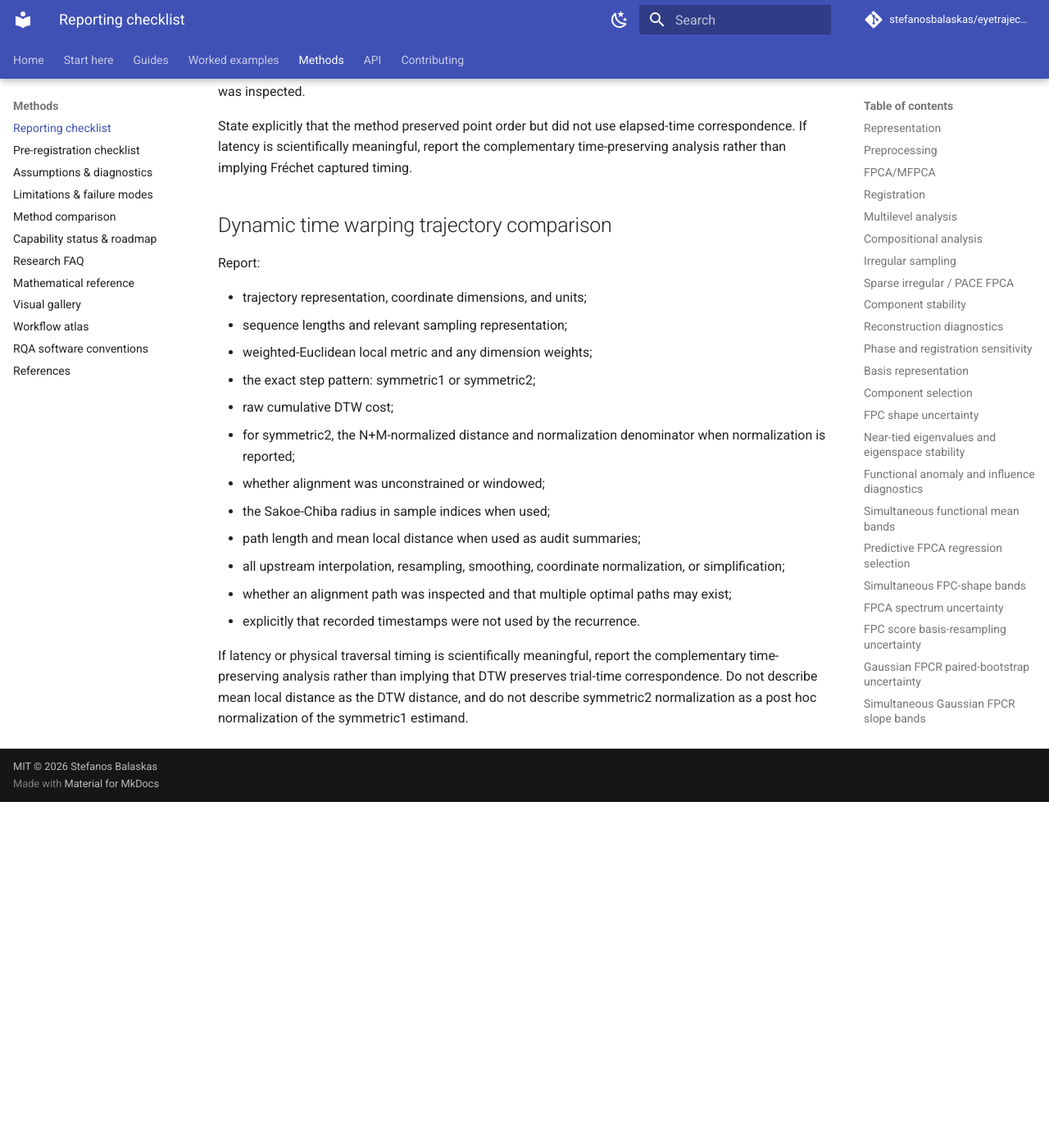
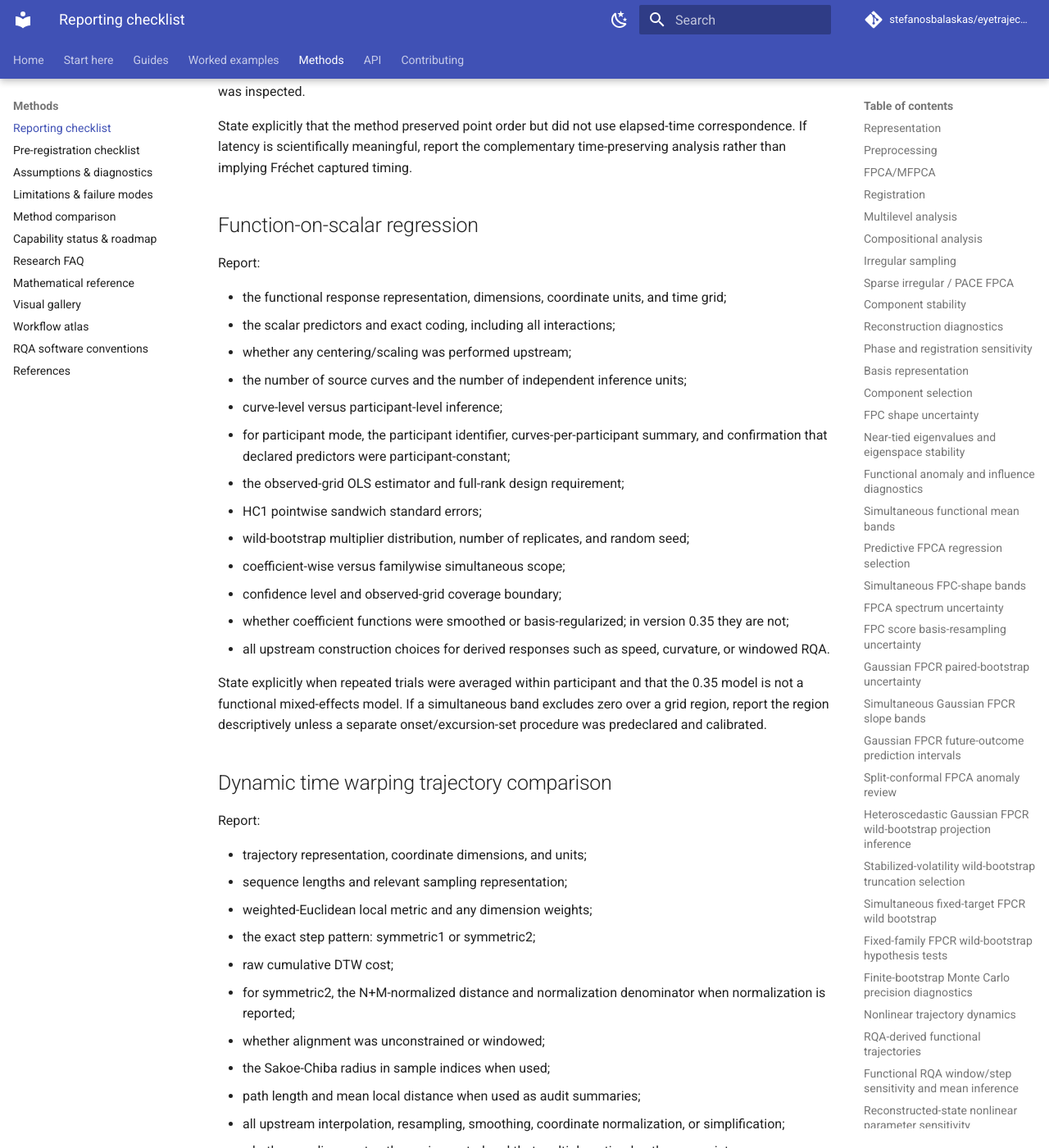
Before and after one commit to stefanosbalaskas/eyetrajectoriespy, an MkDocs documentation site: the page built from docs/methods/reporting.md, in a window 1280 px wide and 1400 px high, scrolled down 22632 px. Shown: the whole window at 82% size. Built offline with MkDocs 1.6.1 and Material for MkDocs 9.7.7, drawn with Linux system fonts in a browser that asks for light colours; comment, search, counter and statistics services are not loaded; before the commit the page ends 23610 px from its top, so only the background shows below that.

Commit message:
Add function-on-scalar reporting checklist

```diff
--- a/docs/methods/reporting.md
+++ b/docs/methods/reporting.md
@@ -696,6 +696,26 @@
 State explicitly that the method preserved point order but did not use elapsed-time correspondence. If latency is scientifically meaningful, report the complementary time-preserving analysis rather than implying Fréchet captured timing.
 
 
+## Function-on-scalar regression
+
+Report:
+
+- the functional response representation, dimensions, coordinate units, and time grid;
+- the scalar predictors and exact coding, including all interactions;
+- whether any centering/scaling was performed upstream;
+- the number of source curves and the number of independent inference units;
+- curve-level versus participant-level inference;
+- for participant mode, the participant identifier, curves-per-participant summary, and confirmation that declared predictors were participant-constant;
+- the observed-grid OLS estimator and full-rank design requirement;
+- HC1 pointwise sandwich standard errors;
+- wild-bootstrap multiplier distribution, number of replicates, and random seed;
+- coefficient-wise versus familywise simultaneous scope;
+- confidence level and observed-grid coverage boundary;
+- whether coefficient functions were smoothed or basis-regularized; in version 0.35 they are not;
+- all upstream construction choices for derived responses such as speed, curvature, or windowed RQA.
+
+State explicitly when repeated trials were averaged within participant and that the 0.35 model is not a functional mixed-effects model. If a simultaneous band excludes zero over a grid region, report the region descriptively unless a separate onset/excursion-set procedure was predeclared and calibrated.
+
 ## Dynamic time warping trajectory comparison
 
 Report:
```
